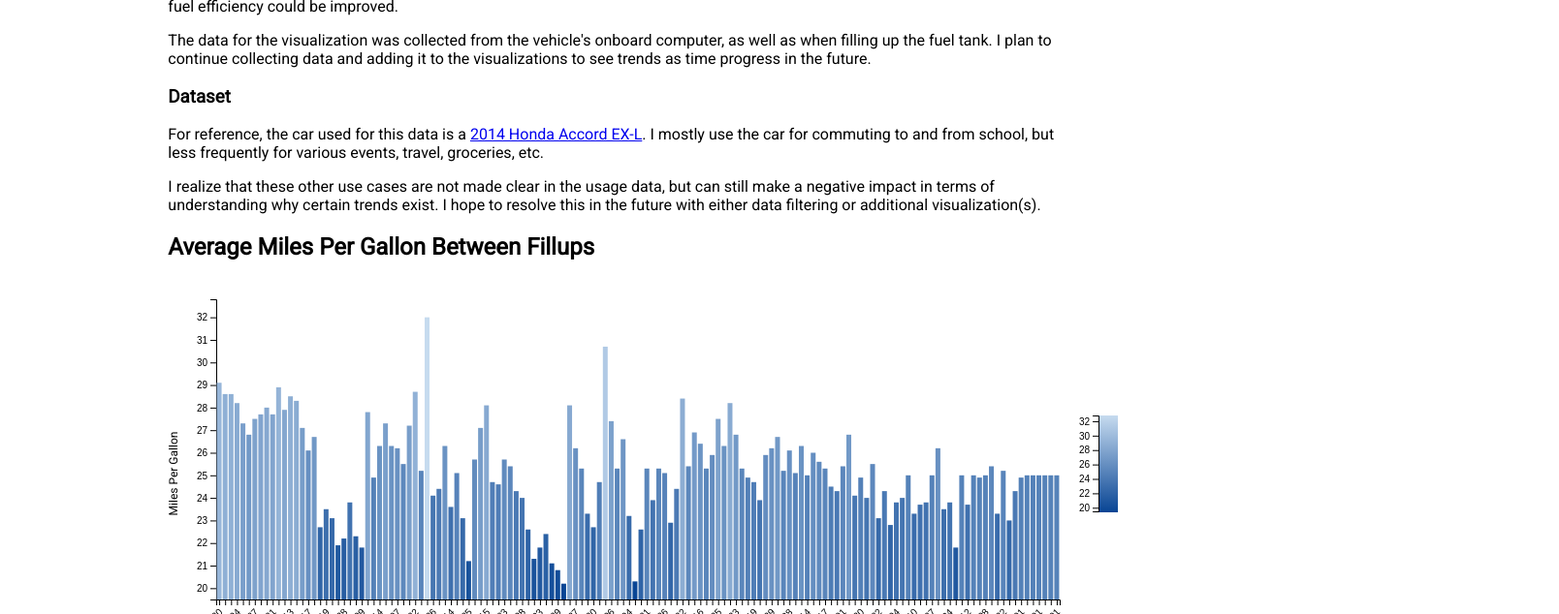
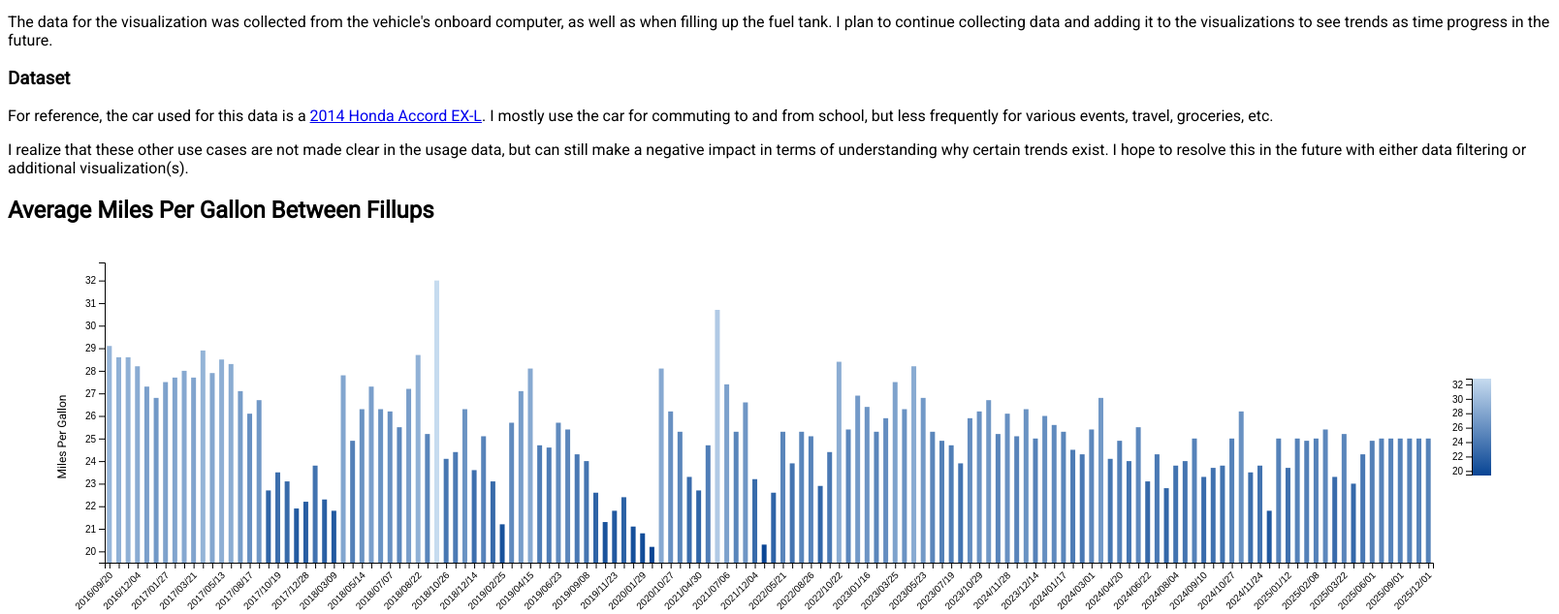
Before and after one commit to SIZMW/car-mileage-visualization, a plain HTML site: page index.html in a window 1280 px wide. Shown: the part 122-756 px from the top of the page at 97% size, 1608 px wide, since content can reach past the window. Drawn offline with nearby package versions, Linux system fonts and the light colour scheme.

Commit message:
Make site wider to show more data.

```diff
--- a/script.js
+++ b/script.js
@@ -11,7 +11,7 @@ $(function () {
   var barWidth = 5;
 
   // Canvas size
-  var canvasWidth = 1000;
+  var canvasWidth = 1500;
   var canvasHeight = 400;
 
   // Colors for charts
--- a/styles.css
+++ b/styles.css
@@ -3,7 +3,7 @@ body {
 }
 
 #content {
-  width: 700pt;
+  width: 1200pt;
   margin: 0 auto;
 }
 
```
